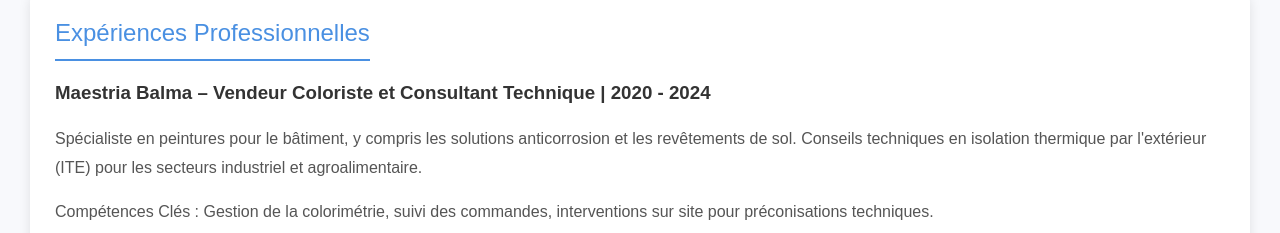
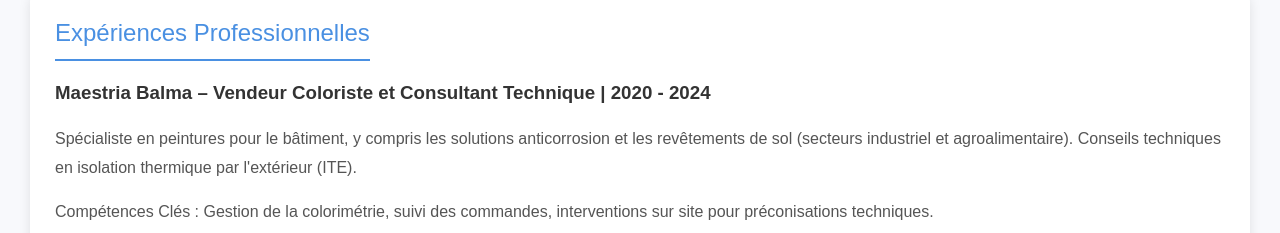
Before and after one commit to JeffToken31/my-first-react, a React (Create React App) app: page /#/ in a window 1280 px wide. Shown: the part 900-1133 px from the top of the page. Built offline with nearby package versions, Linux system fonts and the light colour scheme.

Commit message:
Update Experience.js

```diff
--- a/src/components/Experience.js
+++ b/src/components/Experience.js
@@ -12,7 +12,7 @@
 
       <div>
         <h3>Maestria Balma – Vendeur Coloriste et Consultant Technique | 2020 - 2024</h3>
-        <p>Spécialiste en peintures pour le bâtiment, y compris les solutions anticorrosion et les revêtements de sol. Conseils techniques en isolation thermique par l'extérieur (ITE) pour les secteurs industriel et agroalimentaire.</p>
+        <p>Spécialiste en peintures pour le bâtiment, y compris les solutions anticorrosion et les revêtements de sol (secteurs industriel et agroalimentaire). Conseils techniques en isolation thermique par l'extérieur (ITE).</p>
         <p>Compétences Clés : Gestion de la colorimétrie, suivi des commandes, interventions sur site pour préconisations techniques.</p>
       </div>
 
```
